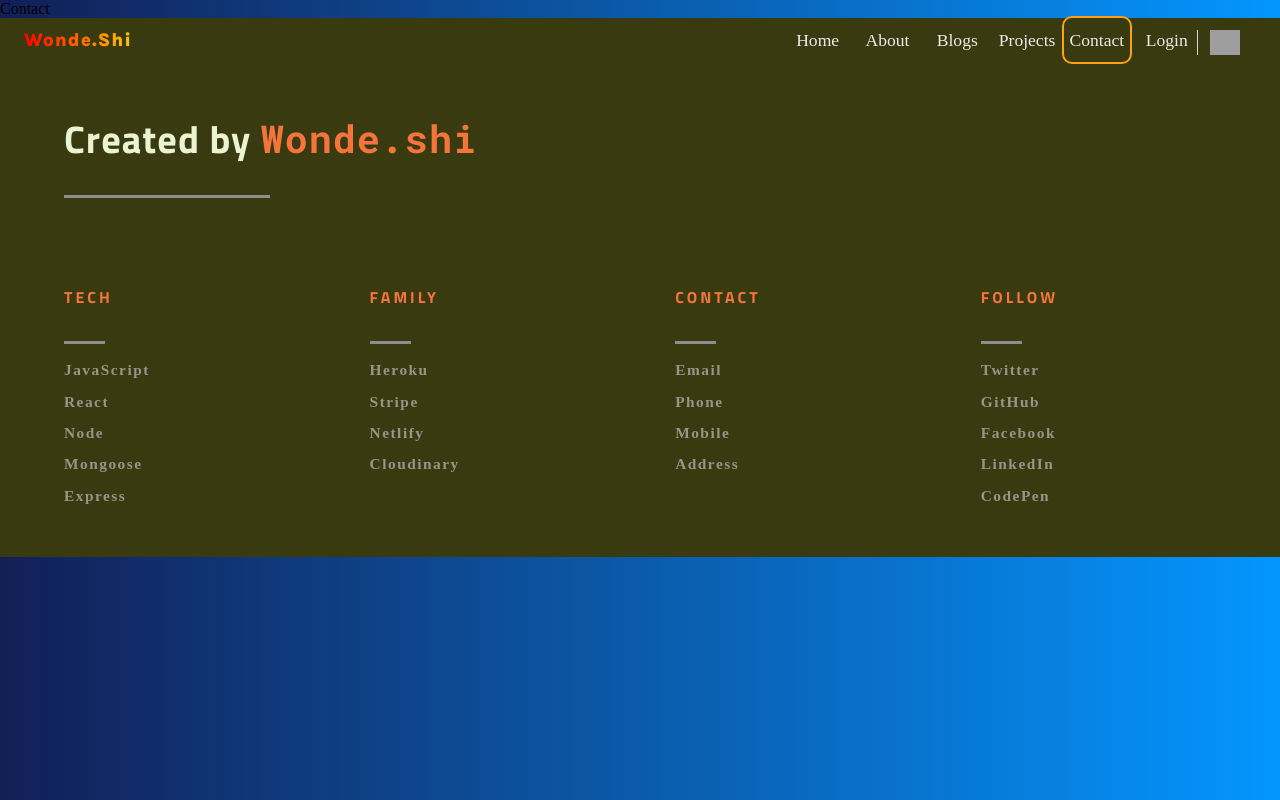
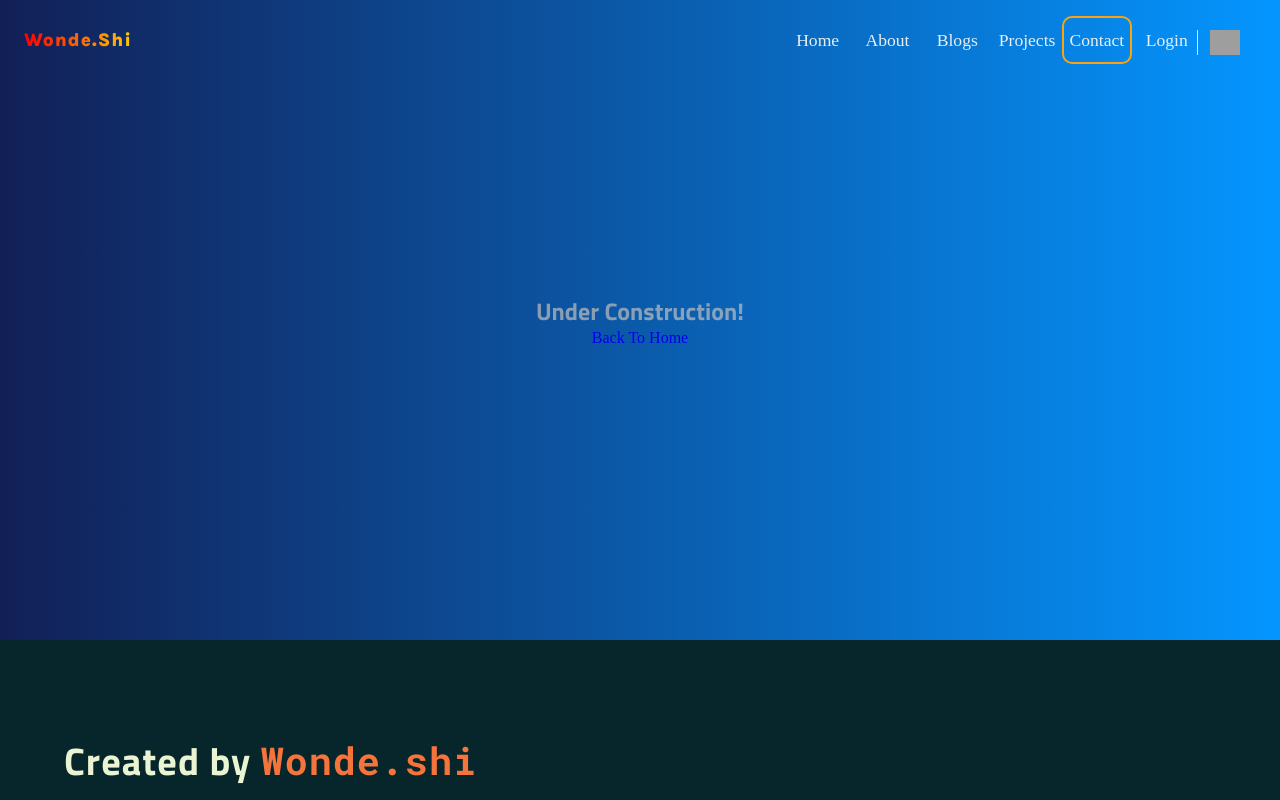
Before and after one commit to TsigeWonwosen/react-hoc-render-props, a React (Create React App) app: page /contact in a window 1280 px wide. Shown: the top 800 px of the page. Built offline with nearby package versions, Linux system fonts and the light colour scheme; no server answers; grey boxes are pictures that could not be loaded; a web font is replaced by a local one.

Commit message:
Contact and Login Page added.

```diff
--- a/src/App.js
+++ b/src/App.js
@@ -3,11 +3,10 @@ import React from 'react';
 import { UserProvider } from './context/userContext';
 import ScrollToTop from './context/ScrollToTop';
 import { BrowserRouter as Router, Switch, Route } from 'react-router-dom';
-import { NavBar, Footer, Home, useRequest, Blog } from './components';
+import { NavBar, Footer, Home, useRequest, Blog ,Login,Contact } from './components';
 
 import './App.css';
-const Contact = () => <div>Contact</div>;
-const Login = () => <div>Loin</div>;
+
 function App() {
   const { posts, loading, error } = useRequest(
     'https://wonde-strapi-admin.herokuapp.com/blogs',
--- /dev/null
+++ b/src/components/contact/Contact.jsx
@@ -0,0 +1,26 @@
+import React from 'react';
+import { Link } from 'react-router-dom';
+
+import styled from 'styled-components';
+
+function Contact() {
+  return (
+    <Wrapper>
+      <h2>Under Construction!</h2>
+      <Link to="/">Back To Home</Link>
+    </Wrapper>
+  );
+}
+
+export default Contact;
+
+export const Wrapper = styled.div`
+  min-height: 80vh;
+  width: 100%;
+  display: flex;
+  flex-direction: column;
+  justify-content: center;
+  align-items: center;
+  text-align: center;
+  color: white;
+`;
--- a/src/components/footer/Footer.styled.js
+++ b/src/components/footer/Footer.styled.js
@@ -6,7 +6,7 @@ export const FooterWrapper = styled.div`
   flex-direction: column;
   min-height: 300px;
   padding: 2rem 2rem 2rem;
-  background-color: #393a10;
+  background-color: #06262b;
   gap: 0.4rem;
   justify-items: center;
 `;
@@ -97,7 +97,7 @@ export const List = styled.li`
   cursor: pointer;
   width: auto;
   border-bottom: 1px solid transparent;
-  transition: hover 0.3s ease-in-out;
+  transition: border 0.3s ease-in-out;
 
   &:hover {
     border-bottom: 1px solid #ffffff;
--- a/src/components/index.js
+++ b/src/components/index.js
@@ -9,6 +9,8 @@ export { default as ListUser } from './home/ListUser.jsx';
 export { default as Cat } from './home/Cat.jsx';
 export { default as About } from './about/About.jsx';
 export { default as Service } from './service/Service.jsx';
+export { default as Login } from './login/Login.jsx';
+export { default as Contact } from './contact/Contact.jsx';
 
 export { default as Head } from './hero/Head.jsx';
 export { default as PageForm } from './home/PageForm.jsx';
--- /dev/null
+++ b/src/components/login/Login.jsx
@@ -0,0 +1,24 @@
+import React from 'react';
+import { Link } from 'react-router-dom';
+
+import styled from 'styled-components';
+function Login() {
+  return (
+    <Wrapper>
+      <h2>Under Construction</h2>
+      <Link to="/">Back To Home</Link>
+    </Wrapper>
+  );
+}
+
+export default Login;
+export const Wrapper = styled.div`
+  min-height: 80vh;
+  width: 100%;
+  display: flex;
+  flex-direction: column;
+  text-align: center;
+  justify-content: center;
+  align-items: center;
+  color: white;
+`;
--- a/src/components/otherProjects/Card.styled.js
+++ b/src/components/otherProjects/Card.styled.js
@@ -6,7 +6,7 @@ export const CardContainer = styled.div`
   box-sizing: border-box;
   color: white;
   font-family: 'DM Mono', monospace;
-  background-color: #080855ab;
+  background-color: #0A1128;
 `;
 
 export const Title = styled.h2`
--- a/src/components/singlePost/Blog.styled.js
+++ b/src/components/singlePost/Blog.styled.js
@@ -43,7 +43,7 @@ export const BlogInfo = styled.section`
 `;
 
 export const Button = styled(Link)`
-  padding: 5px 1.5rem;
+  padding: 10px 1.5rem;
   border-radius: 5px;
   margin: 1.5rem 3rem 1rem;
   font-size: 1rem;
```
